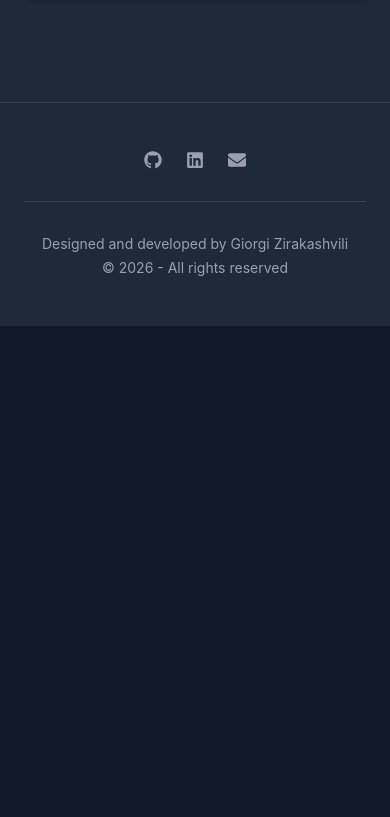
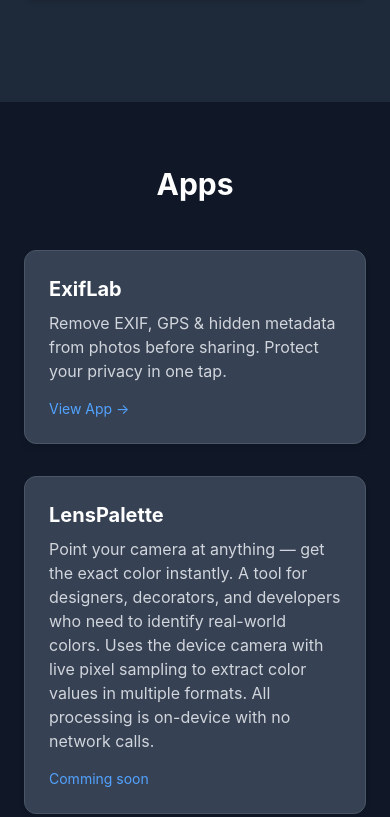
Before and after one commit to zirraka/ziraka-portfolio, a React (Vite) app: page / in a window 390 px wide. Shown: the part 7947-8764 px from the top of the page. Before the commit the page ends 8273 px from the top, so only its background shows below. Built offline with nearby package versions, Linux system fonts and the light colour scheme.

Commit message:
add apps

```diff
--- a/src/App.tsx
+++ b/src/App.tsx
@@ -1,5 +1,6 @@
 import Navbar from "./components/navBar";
 import About from "./sections/about";
+import Apps from "./sections/apps";
 import Education from "./sections/education";
 import Experience from "./sections/experience";
 import Footer from "./sections/footer";
@@ -17,6 +18,7 @@
       <Projects />
       <Experience />
       <Education />
+      <Apps />
       <Footer />
     </>
   );
--- a/src/components/navBar.tsx
+++ b/src/components/navBar.tsx
@@ -8,6 +8,7 @@
   { id: "projects", href: "#projects", name: "Projects" },
   { id: "experience", href: "#experience", name: "Experience" },
   { id: "education", href: "#education", name: "Education" },
+  { id: "apps", href: "#apps", name: "Apps" },
 ];
 
 const Navbar = () => {
--- /dev/null
+++ b/src/sections/apps.tsx
@@ -0,0 +1,69 @@
+import FadeInSection from "../components/fadeInSection";
+import { motion } from "framer-motion";
+
+const APPS_DATA = [
+  {
+    id: "app-1",
+    name: "ExifLab",
+    description:
+      "Remove EXIF, GPS & hidden metadata from photos before sharing. Protect your privacy in one tap.",
+    url: "https://exiflab.zirraka.com/",
+    urlLabel: "View App →",
+  },
+  {
+    id: "app-1",
+    name: "LensPalette",
+    description:
+      "Point your camera at anything — get the exact color instantly. A tool for designers, decorators, and developers who need to identify real-world colors. Uses the device camera with live pixel sampling to extract color values in multiple formats. All processing is on-device with no network calls.",
+    urlLabel: "Comming soon",
+  },
+];
+
+const Apps = () => {
+  return (
+    <section
+      id="apps"
+      className="py-16 px-6 bg-gray-50 dark:bg-gray-900 transition-colors duration-300"
+    >
+      <div className="container mx-auto max-w-5xl">
+        <FadeInSection>
+          <h2 className="text-3xl font-bold mb-12 text-center text-gray-800 dark:text-white">
+            Apps
+          </h2>
+        </FadeInSection>
+        <div className="grid md:grid-cols-2 gap-8 justify-items-center">
+          {APPS_DATA.map((app, i) => (
+            <FadeInSection key={app.id} delay={i * 0.1}>
+              <motion.div
+                initial={{ opacity: 0, y: 20 }}
+                animate={{ opacity: 1, y: 0 }}
+                transition={{ duration: 0.4 }}
+                className="bg-white dark:bg-gray-700 p-6 rounded-xl shadow-md
+                          border border-gray-200 dark:border-gray-600
+                          hover:shadow-lg hover:transform hover:-translate-y-1
+                          transition-all duration-300 flex flex-col h-full"
+              >
+                <h3 className="text-xl font-bold text-gray-800 dark:text-white mb-2">
+                  {app.name}
+                </h3>
+                <p className="text-gray-700 dark:text-gray-300 mb-4 flex-1">
+                  {app.description}
+                </p>
+                <a
+                  href={app.url}
+                  target="_blank"
+                  rel="noopener noreferrer"
+                  className="inline-block text-sm text-blue-600 dark:text-blue-400 hover:underline mt-auto"
+                >
+                  {app.urlLabel}
+                </a>
+              </motion.div>
+            </FadeInSection>
+          ))}
+        </div>
+      </div>
+    </section>
+  );
+};
+
+export default Apps;
```
